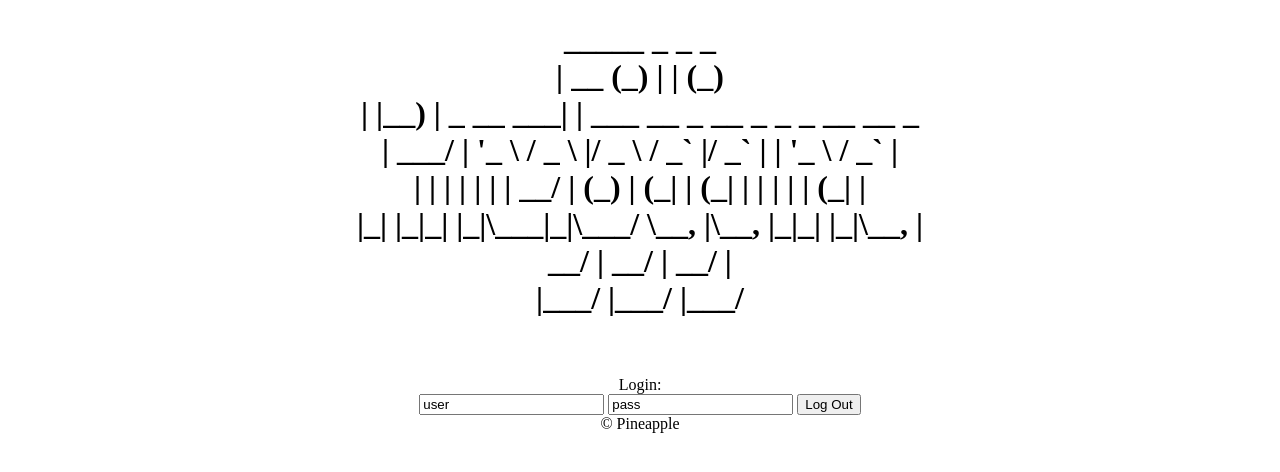
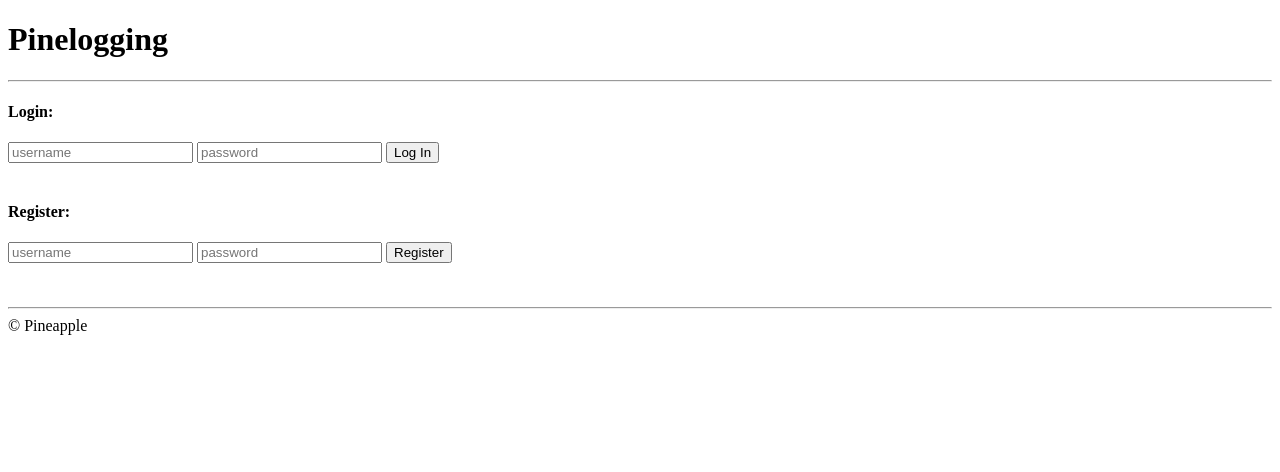
Before and after one commit to jaredasch/Pineapple, a Flask app: page / in a window 1280 px wide. Shown: the top 472 px of the page. Run offline with Flask 2, Linux system fonts and the light colour scheme.

Commit message:
added new temp

```diff
--- a/app.py
+++ b/app.py
@@ -5,5 +5,8 @@
 
 from flask import Flask,request,render_template,session,url_for,redirect,flash
 
+# Set the secret key to some random bytes. Keep this really secret!
+app.secret_key = open("secret.txt","r").read()
+
 @app.route("/")
 def register():
--- a/templates/landing.html
+++ b/templates/landing.html
@@ -7,11 +7,18 @@ Kyle Tau, Angela Tom, Muhammad Uddin, Kaitlin Wan
 {% block title %} Not Logged In {% endblock %}
 
 {% block body %}
-Login:
+<h4>Login:</h4>
 <form action="/login">
-  <input type="text"  name="username" value="user">
-  <input type="text"  name="password" value="pass">
-  <input type="submit" name="logout" value="Log Out">
+  <input type="text"  name="user" placeholder="username">
+  <input type="text"  name="pass" placeholder="password">
+  <input type="submit" name="auth" value="Log In">
+</form>
+<br>
+<h4>Register:</h4>
+<form action="/logout">
+  <input type="text"  name="user" placeholder="username">
+  <input type="text"  name="pass" placeholder="password">
+  <input type="submit" name="regi" value="Register">
 </form>
 
 {% endblock %}
--- a/templates/template.html
+++ b/templates/template.html
@@ -10,24 +10,14 @@ Kyle Tau, Angela Tom, Muhammad Uddin, Kaitlin Wan
 
 <body>
 
-<center>
-<h1>
+<h1> Pinelogging </h1>
+<hr>
 
-  _____ _            _                   _                   <br>
-|  __ (_)          | |                 (_)                     <br>
-| |__) | _ __   ___| | ___   __ _  __ _ _ _ __   __ _                <br>
-|  ___/ | '_ \ / _ \ |/ _ \ / _` |/ _` | | '_ \ / _` |<br>
-| |   | | | | |  __/ | (_) | (_| | (_| | | | | | (_| |<br>
-|_|   |_|_| |_|\___|_|\___/ \__, |\__, |_|_| |_|\__, |<br>
-                            __/ | __/ |         __/ |<br>
-                           |___/ |___/         |___/<br>
-<br>
-
-</h1>
 {% block body %}
 {% endblock %}
 </body>
 <footer>
-    <center> &copy; Pineapple </center>
+</br></br><hr>
+ &copy; Pineapple
 </footer>
 </html>
--- a/test.py
+++ b/test.py
@@ -6,7 +6,7 @@ import os
 
 app = Flask(__name__)
 # Set the secret key to some random bytes. Keep this really secret!
-
+app.secret_key = "supersecretkey123"
 
 @app.route('/')
 def home():
```
Also changed, not shown: util/auth.py (added, +11 -0 lines).
